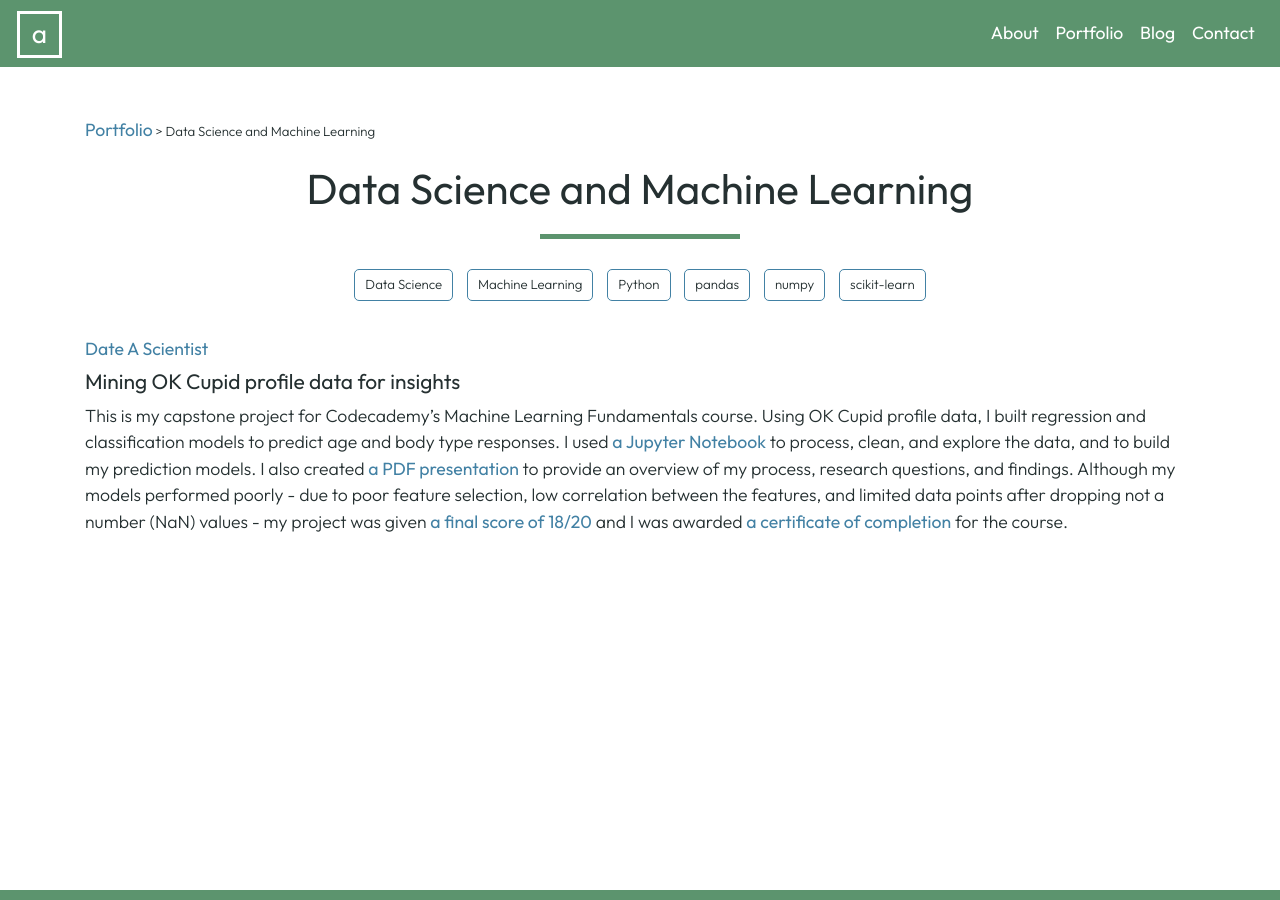
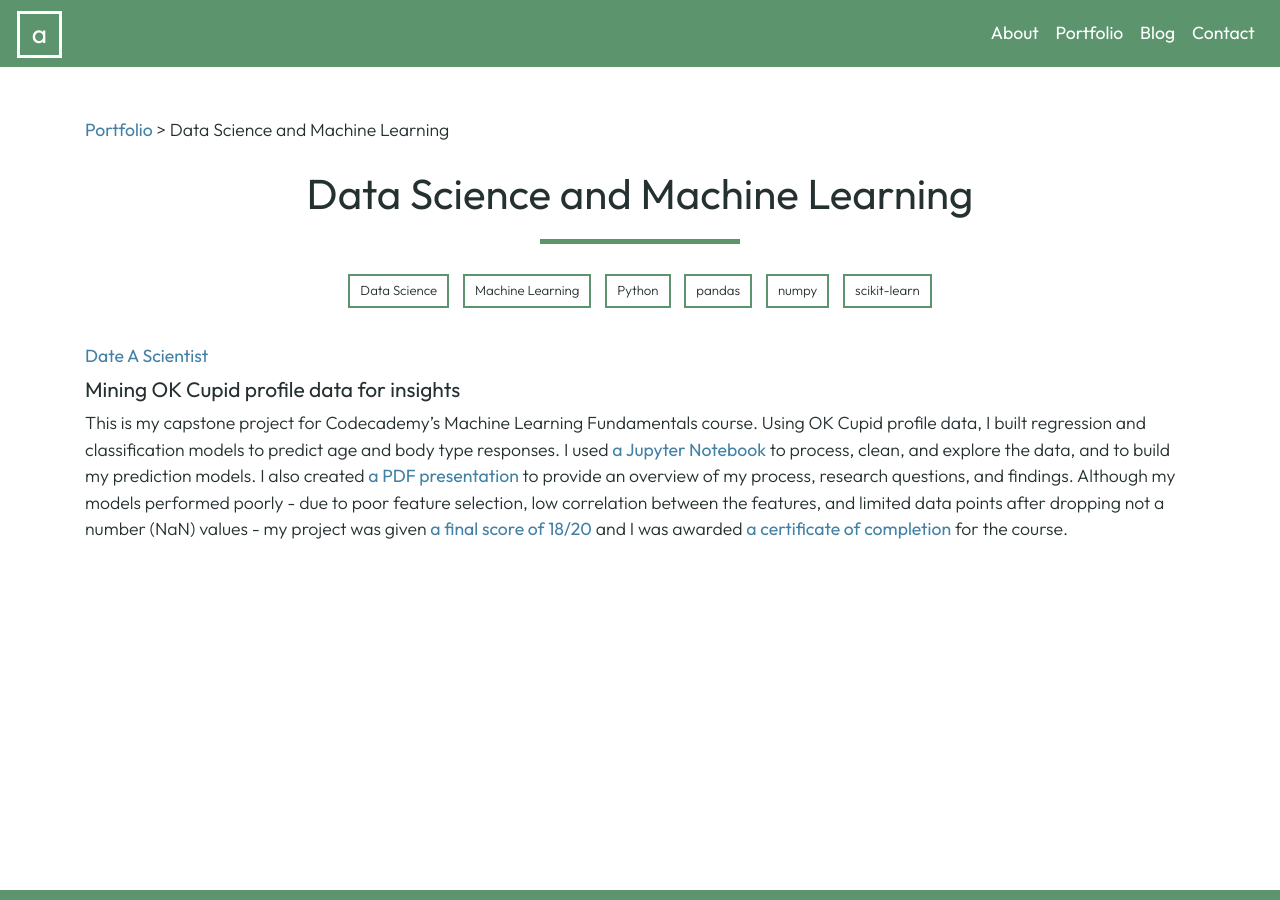
Before and after one commit to andrewhercules/andrewhercules.github.io, a Jekyll site: the page built from _portfolio/data-science-machine-learning.md, in a window 1280 px wide. Built offline with Jekyll 4.4.1, drawn with Linux system fonts in a browser that asks for light colours.

Commit message:
Updated portfolio tags and navigation text styling

```diff
--- a/_layouts/portfolio-item.html
+++ b/_layouts/portfolio-item.html
@@ -6,7 +6,7 @@ layout: default
   <div class="container">
     <div class="row">
       <div class="col-lg-12">
-        <p class="breadcrumb-nav">
+        <p class="breadcrumb-nav mb-4">
           <a href="/portfolio" class="internal-link">Portfolio</a> > {{ page.title }}
         </p>
       </div>
@@ -17,7 +17,7 @@ layout: default
         <hr class="h1-underline">
       </div>
     </div>
-    <div class="row tags-section">
+    <div class="row mb-4">
       <div class="col-lg-12">
         {% capture tag_list %}{{ page.tags | join: "|"}}{% endcapture %}
         {% include tags.html tags=tag_list %}
--- a/_layouts/post.html
+++ b/_layouts/post.html
@@ -10,7 +10,7 @@ layout: default
         <hr class="h1-underline">
       </div>
     </div>
-    <div class="row tags-section">
+    <div class="row mb-4">
       <div class="col-lg-12">
         <div class="text-center">
           <p id="post-date">{{ page.date | date: "%B %-d, %Y" }} | {% include read_time.html %}</p>
--- a/_sass/_includes/tags.scss
+++ b/_sass/_includes/tags.scss
@@ -1,7 +1,6 @@
 div.individual-tag {
   display: inline-block;
-  border: 1px solid $blue;
-  border-radius: 5px;
+  border: 2px solid $green;
   padding: 5px 10px;
   margin: 5px;
 }
@@ -10,12 +9,3 @@ p.tag-text {
   margin: 0px;
   font-size: 0.75em;
 }
-
-div.tags-section {
-  margin-bottom: 25px;
-}
-
-p.breadcrumb-nav {
-  font-size: 0.75em;
-  margin-bottom: 20px;
-}
```
